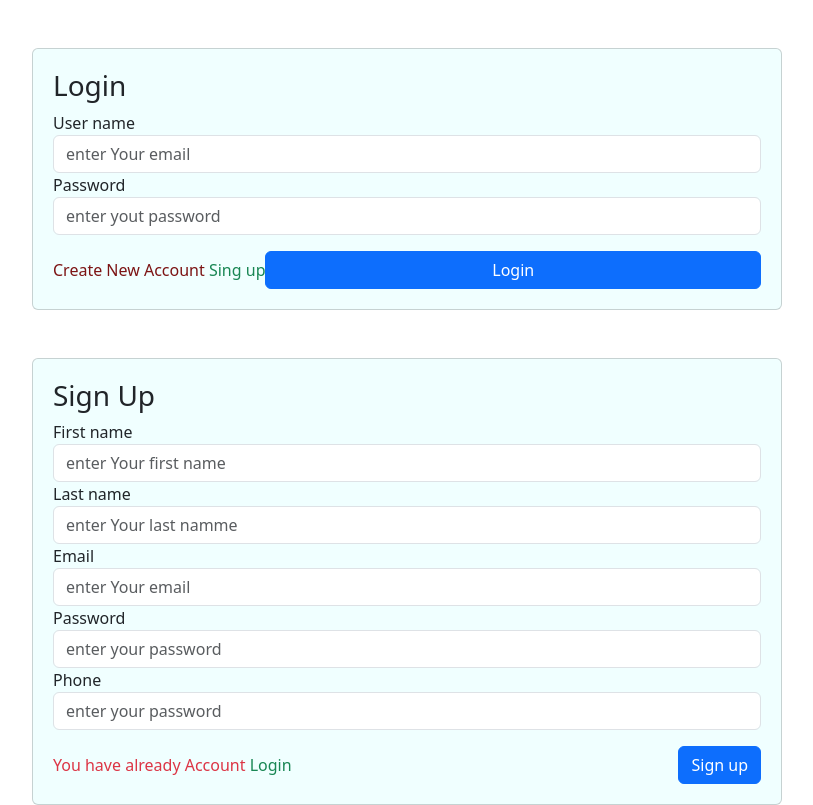
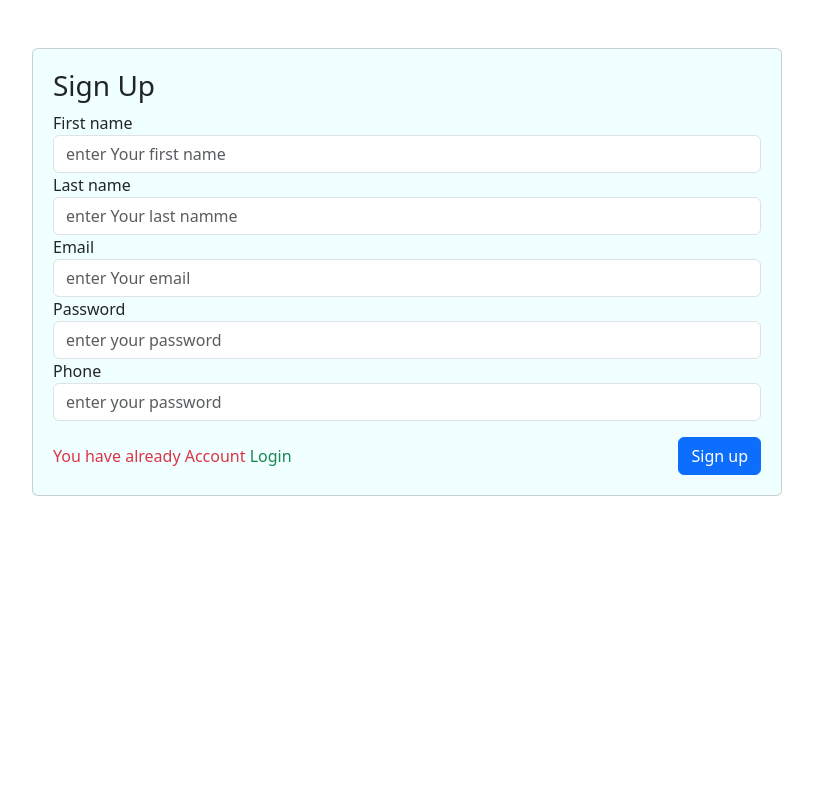
Before and after one commit to ahmedbouzid/SimpleCodeForLogin-signup, an Angular app: page /signup in a window 1280 px wide. Shown: the whole page, without its empty margins (50-863 px from the left). Built offline with nearby package versions, Linux system fonts and the light colour scheme.

Commit message:
clean routing code

```diff
--- a/src/app/app.component.html
+++ b/src/app/app.component.html
@@ -1 +1 @@
-<app-login></app-login>
+<router-outlet></router-outlet>
--- a/src/app/auth/login/login.component.html
+++ b/src/app/auth/login/login.component.html
@@ -19,4 +19,3 @@
   </form>
 </div>
 </div>
-<router-outlet></router-outlet>
--- a/src/app/auth/signup/signup.component.html
+++ b/src/app/auth/signup/signup.component.html
@@ -32,4 +32,3 @@
     </form>
   </div>
   </div>
-  <router-outlet></router-outlet>
```
Also changed, not shown: src/app/app-routing.module.ts (+5 -6 lines).
